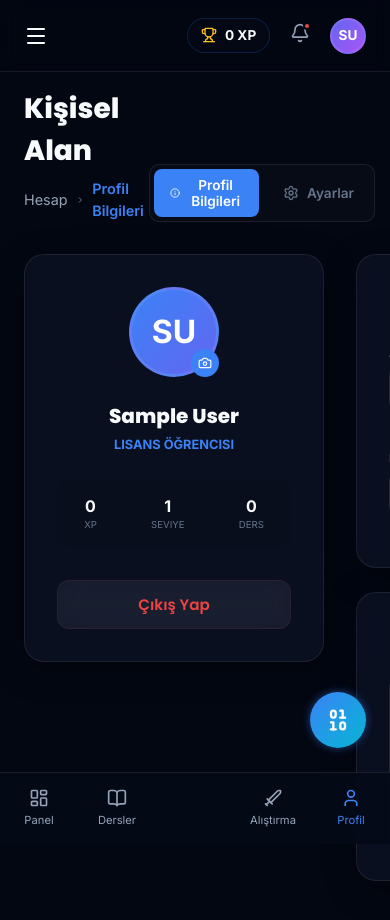
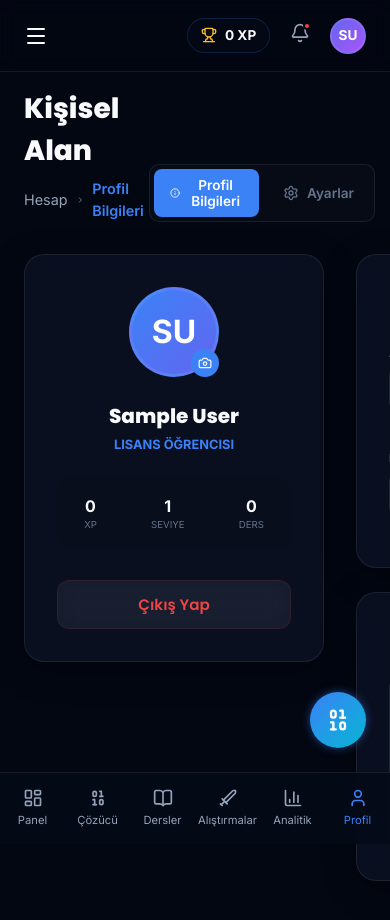
Before and after one commit to derebasigokce-cell/nashlab, a React (Vite) app: page /profile in a window 390 px wide. Shown: the top 920 px of the page. Built offline with nearby package versions, Linux system fonts and the light colour scheme; sample sign-in values are in the browser's storage.

Commit message:
Update MobileNav to include all items matching desktop Sidebar

```diff
--- a/src/components/Layout/MobileNav.jsx
+++ b/src/components/Layout/MobileNav.jsx
@@ -1,34 +1,55 @@
 import React from 'react';
-import { LayoutDashboard, BookOpen, Sword, BarChart3, Binary, User, PlusSquare } from 'lucide-react';
+import {
+  LayoutDashboard,
+  Binary,
+  BookOpen,
+  Sword,
+  BarChart3,
+  User,
+  PlusSquare,
+  FileText,
+  HelpCircle,
+  Users
+} from 'lucide-react';
 import { NavLink } from 'react-router-dom';
 import { useAuth } from '../../context/AuthContext';
+
+const ogrenciItems = [
+  { icon: LayoutDashboard, label: 'Panel', path: '/' },
+  { icon: Binary, label: 'Çözücü', path: '/solver' },
+  { icon: BookOpen, label: 'Dersler', path: '/lessons' },
+  { icon: Sword, label: 'Alıştırmalar', path: '/practice' },
+  { icon: BarChart3, label: 'Analitik', path: '/analytics' },
+  { icon: User, label: 'Profil', path: '/profile' },
+];
+
+const ogretmenItems = [
+  { icon: LayoutDashboard, label: 'Panel', path: '/' },
+  { icon: PlusSquare, label: 'Soru Ol.', path: '/question-builder' },
+  { icon: FileText, label: 'Ders Ol.', path: '/lesson-builder' },
+  { icon: HelpCircle, label: 'Quiz Ol.', path: '/quiz-builder' },
+  { icon: Users, label: 'Analiz', path: '/student-analytics' },
+  { icon: User, label: 'Profil', path: '/profile' },
+];
 
 const MobileNav = () => {
   const { user } = useAuth();
   const isTeacher = user?.role === 'ogretmen';
+  const navItems = isTeacher ? ogretmenItems : ogrenciItems;
 
   return (
     <>
-      <nav className="mobile-nav">
-        <NavLink to="/" className={({ isActive }) => `mobile-nav-item ${isActive ? 'active' : ''}`}>
-          <LayoutDashboard size={20} />
-          <span>Panel</span>
-        </NavLink>
-        <NavLink to={isTeacher ? "/lesson-builder" : "/lessons"} className={({ isActive }) => `mobile-nav-item ${isActive ? 'active' : ''}`}>
-          <BookOpen size={20} />
-          <span>{isTeacher ? 'Eğitim' : 'Dersler'}</span>
-        </NavLink>
-
-        <div style={{ width: '20px' }}></div> {/* Spacer for FAB */}
-
-        <NavLink to={isTeacher ? "/student-analytics" : "/practice"} className={({ isActive }) => `mobile-nav-item ${isActive ? 'active' : ''}`}>
-          {isTeacher ? <BarChart3 size={20} /> : <Sword size={20} />}
-          <span>{isTeacher ? 'Analiz' : 'Alıştırma'}</span>
-        </NavLink>
-        <NavLink to="/profile" className={({ isActive }) => `mobile-nav-item ${isActive ? 'active' : ''}`}>
-          <User size={20} />
-          <span>Profil</span>
-        </NavLink>
+      <nav className="mobile-nav" style={{ gridTemplateColumns: `repeat(${navItems.length}, 1fr)` }}>
+        {navItems.map((item) => (
+          <NavLink
+            key={item.path}
+            to={item.path}
+            className={({ isActive }) => `mobile-nav-item ${isActive ? 'active' : ''}`}
+          >
+            <item.icon size={20} />
+            <span>{item.label}</span>
+          </NavLink>
+        ))}
       </nav>
 
       {!isTeacher ? (
```
